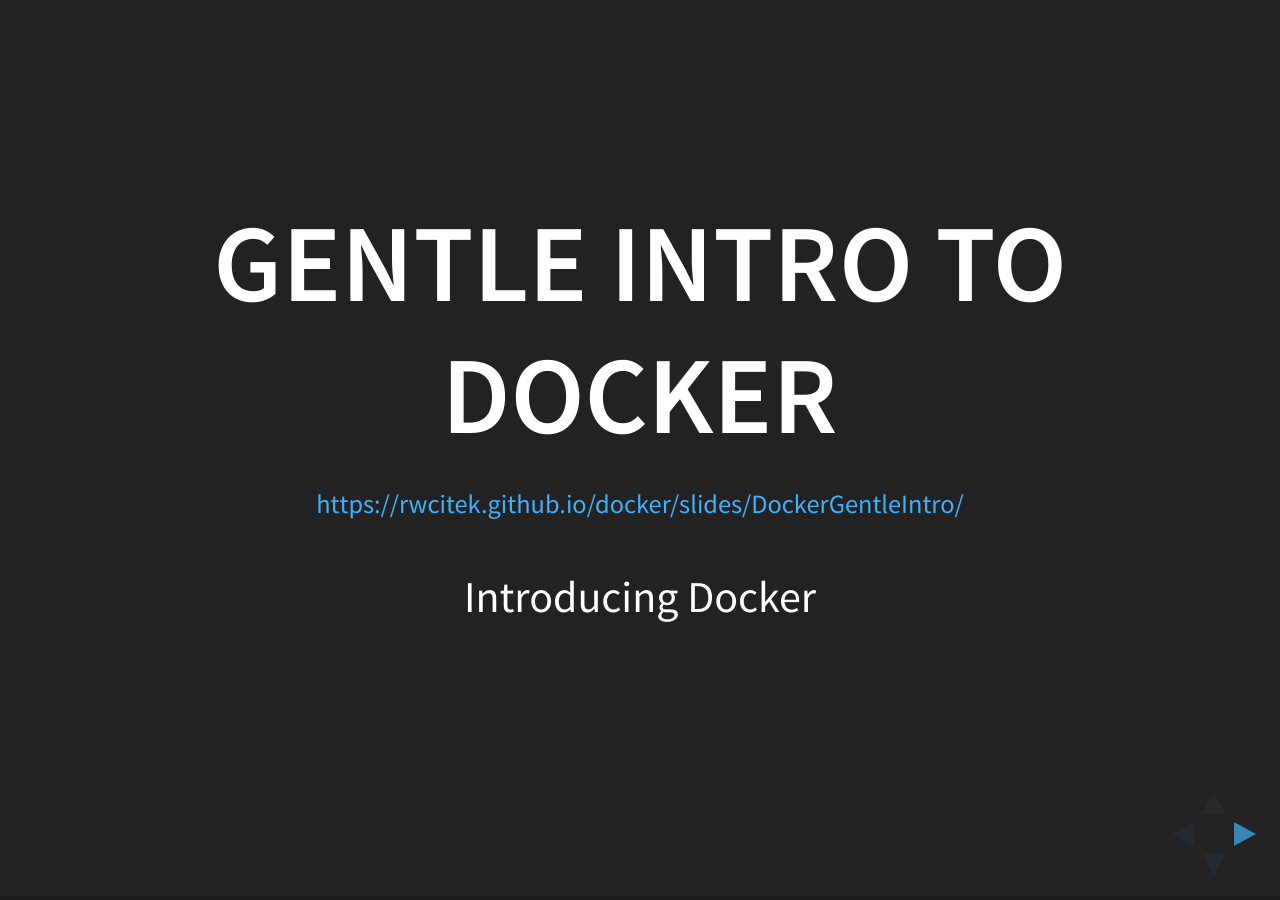
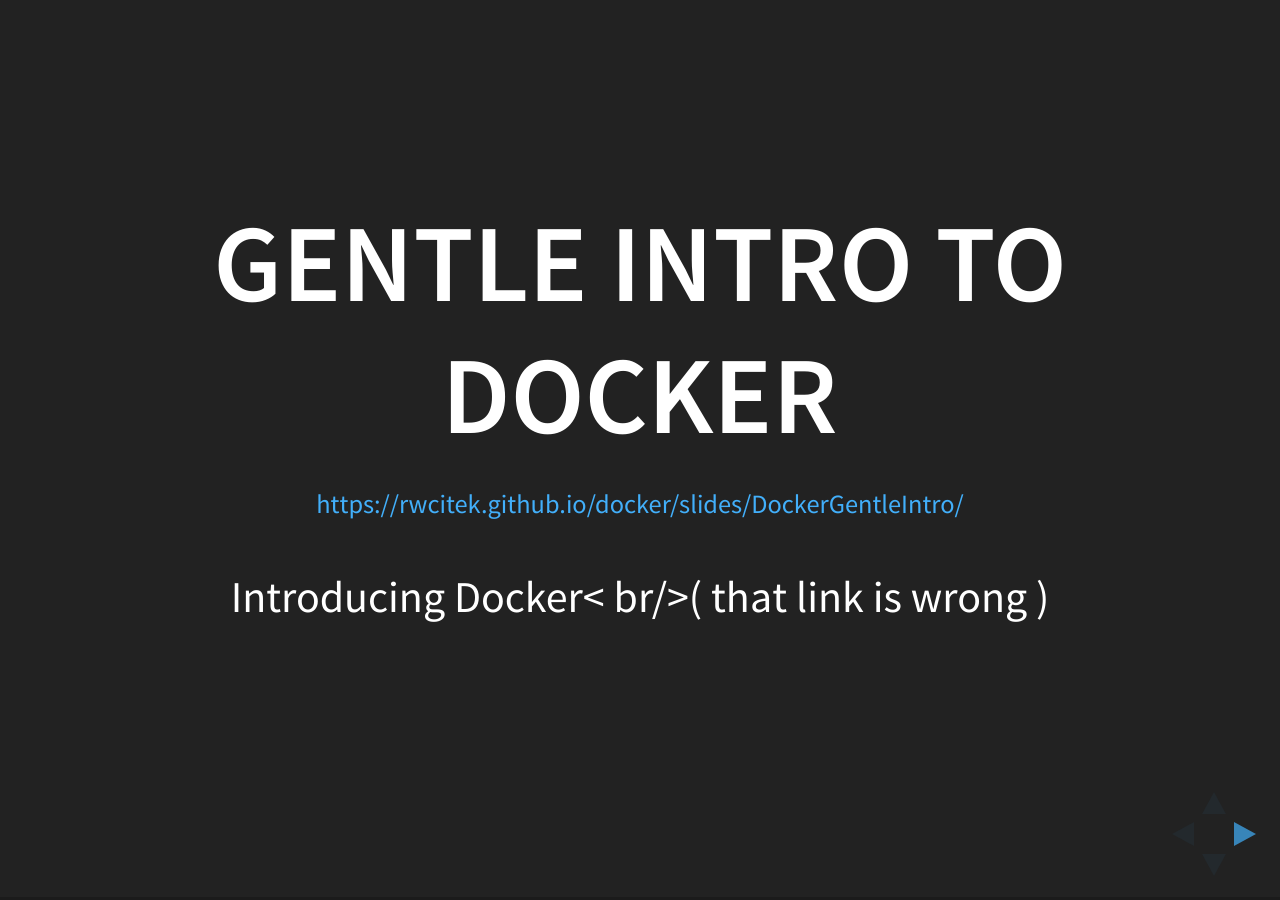
Before and after one commit to rwcitek/docker, a Jekyll site: the page built from _slides/DockerGentleIntro.md, in a window 1280 px wide. Built offline with Jekyll 4.4.1, drawn with Linux system fonts in a browser that asks for light colours.

Commit message:
Update DockerGentleIntro.md

```diff
--- a/_slides/DockerGentleIntro.md
+++ b/_slides/DockerGentleIntro.md
@@ -1,6 +1,6 @@
 ---
 title: Gentle Intro to Docker
-description: Introducing Docker
+description: Introducing Docker< br/>( that link is wrong )
 theme: black
 ---
 
```
